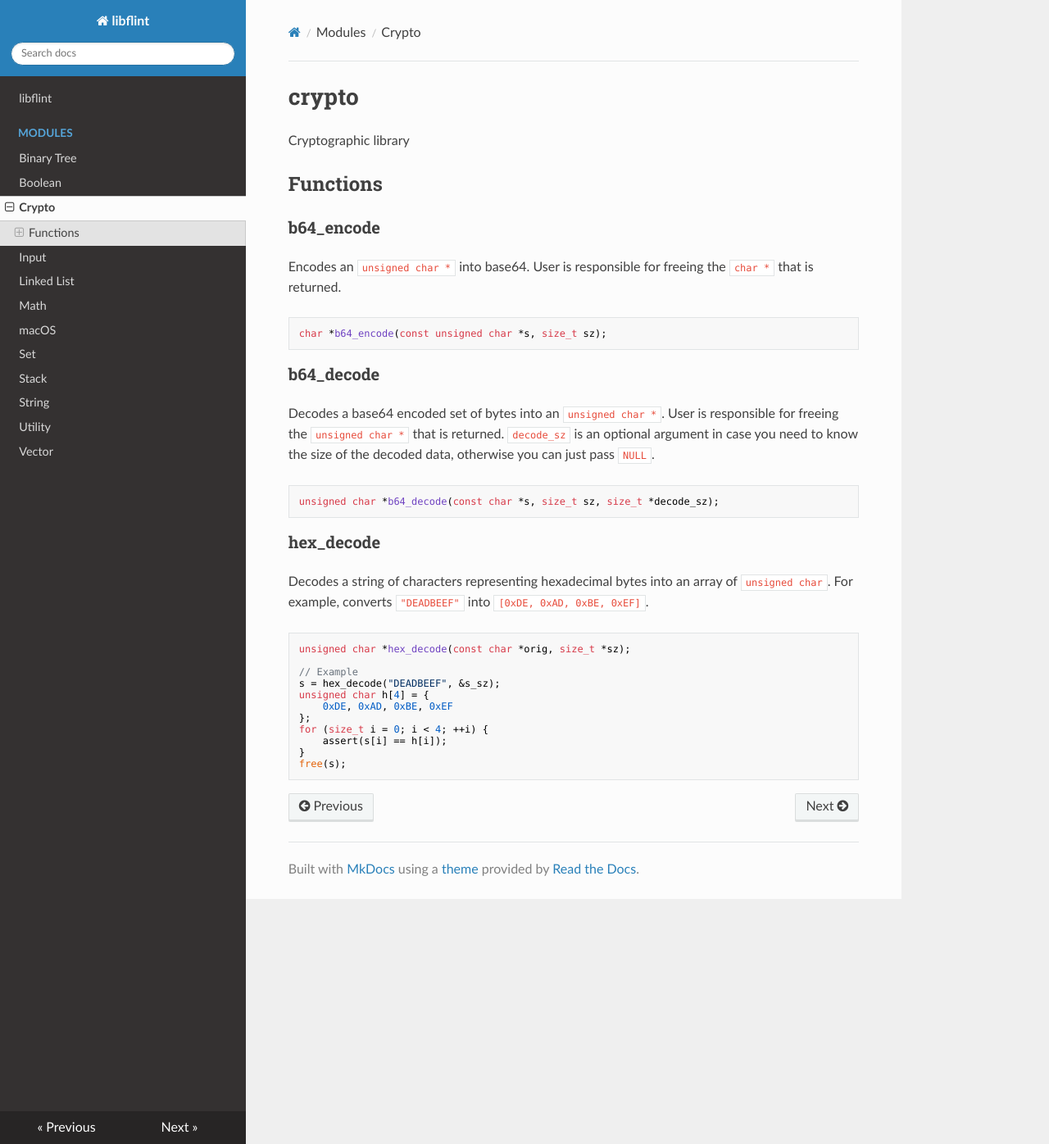
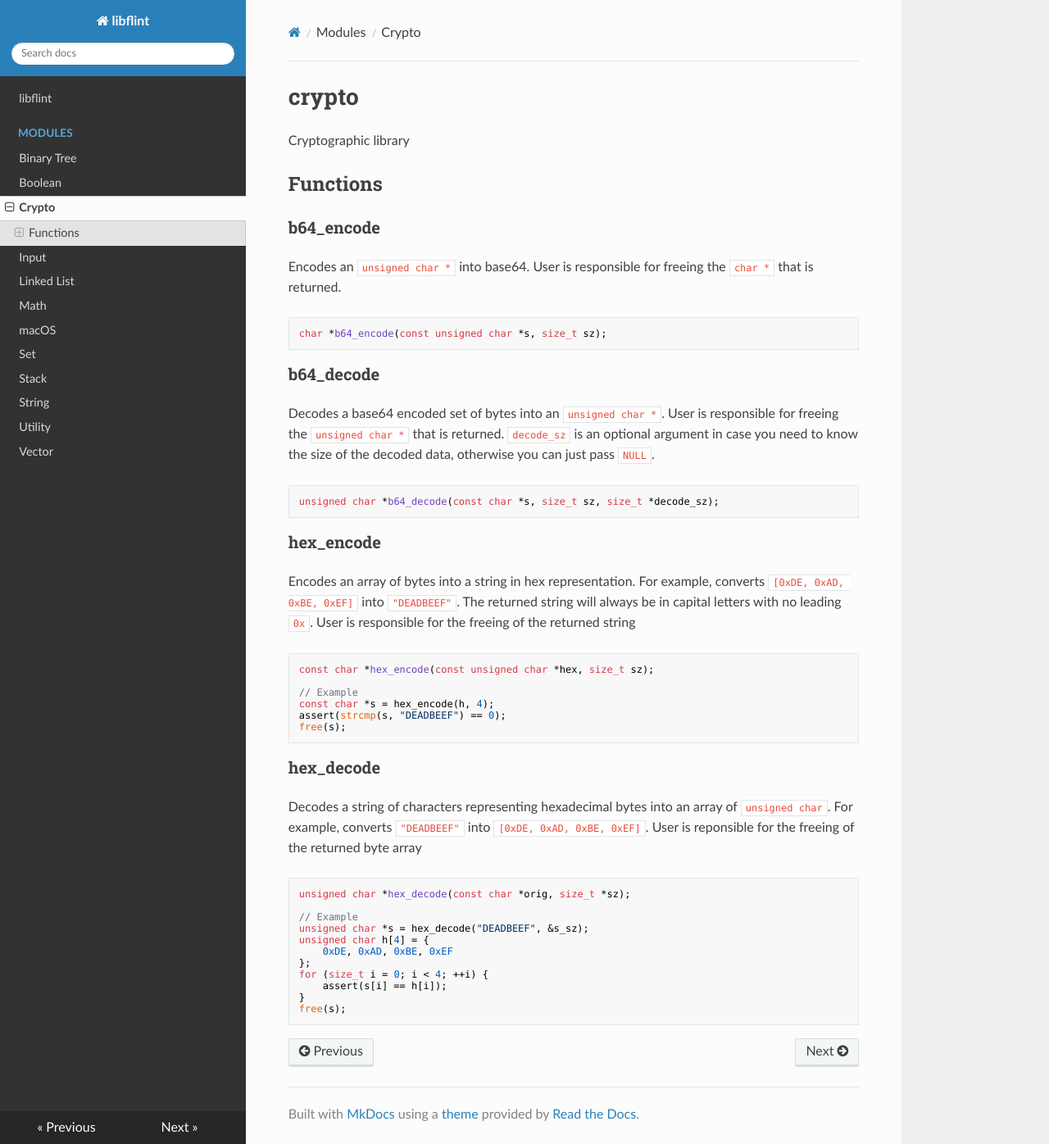
Before and after one commit to fputs/libflint, an MkDocs documentation site: the page built from docs/crypto.md, in a window 1280 px wide and 1396 px high. Shown: the whole window at 82% size. Built offline with MkDocs 1.6.1, drawn with Linux system fonts in a browser that asks for light colours; nearby versions of some CDN libraries.

Commit message:
add hex_encode

````diff
--- a/docs/crypto.md
+++ b/docs/crypto.md
@@ -23,16 +23,32 @@ in case you need to know the size of the decoded data, otherwise you can just pa
 unsigned char *b64_decode(const char *s, size_t sz, size_t *decode_sz);
 ```
 
+### hex_encode
+
+Encodes an array of bytes into a string in hex representation. For example, converts
+`[0xDE, 0xAD, 0xBE, 0xEF]` into `"DEADBEEF"`. The returned string will always be in capital
+letters with no leading `0x`. User is responsible for the freeing of the returned string
+
+```c
+const char *hex_encode(const unsigned char *hex, size_t sz);
+
+// Example
+const char *s = hex_encode(h, 4);
+assert(strcmp(s, "DEADBEEF") == 0);
+free(s);
+```
+
 ### hex_decode
 
 Decodes a string of characters representing hexadecimal bytes into an array of `unsigned char`.
-For example, converts `"DEADBEEF"` into `[0xDE, 0xAD, 0xBE, 0xEF]`.
+For example, converts `"DEADBEEF"` into `[0xDE, 0xAD, 0xBE, 0xEF]`. User is reponsible for the
+freeing of the returned byte array
 
 ```c
 unsigned char *hex_decode(const char *orig, size_t *sz);
 
 // Example
-s = hex_decode("DEADBEEF", &s_sz);
+unsigned char *s = hex_decode("DEADBEEF", &s_sz);
 unsigned char h[4] = {
     0xDE, 0xAD, 0xBE, 0xEF
 };
````
Also changed, not shown: 3 other files.
